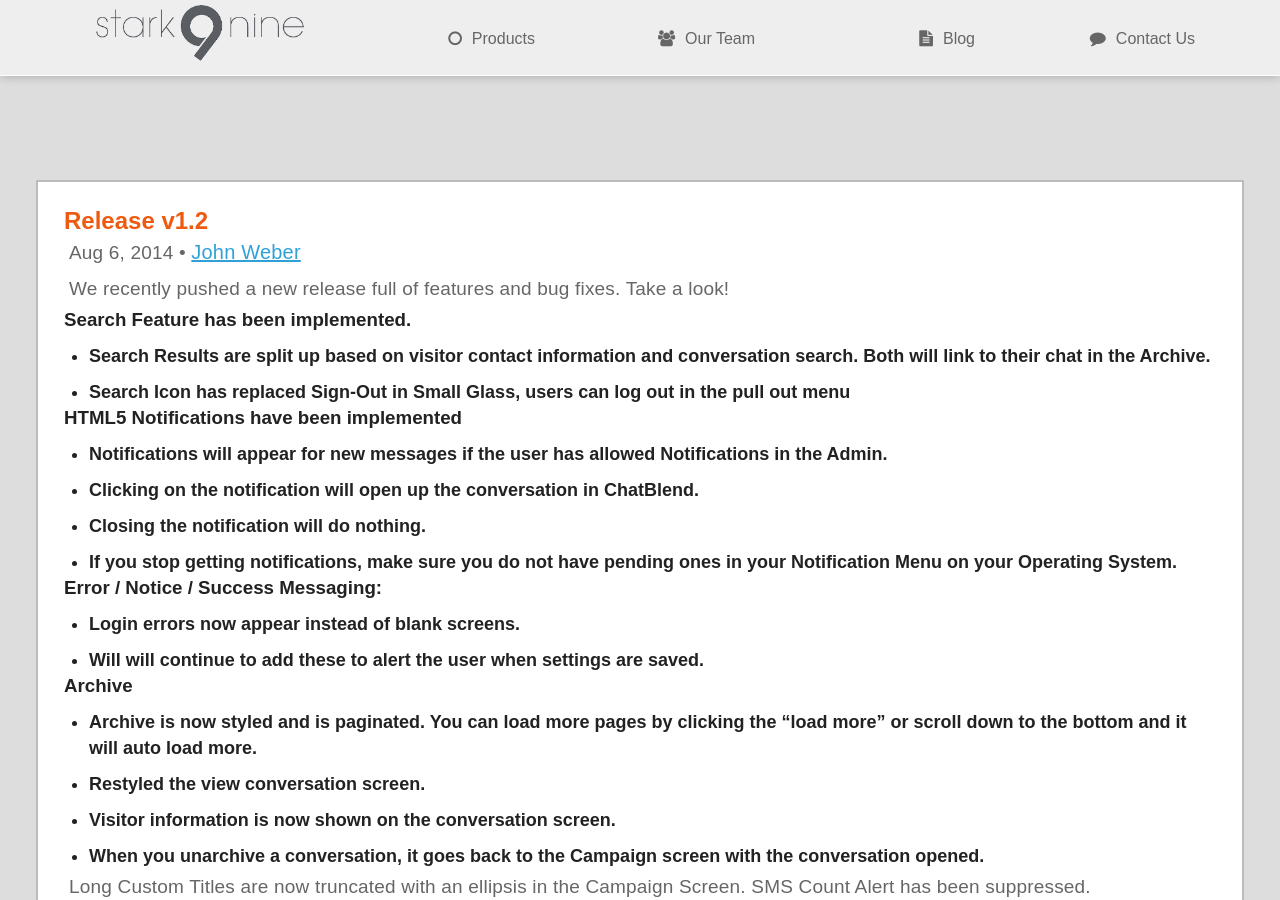
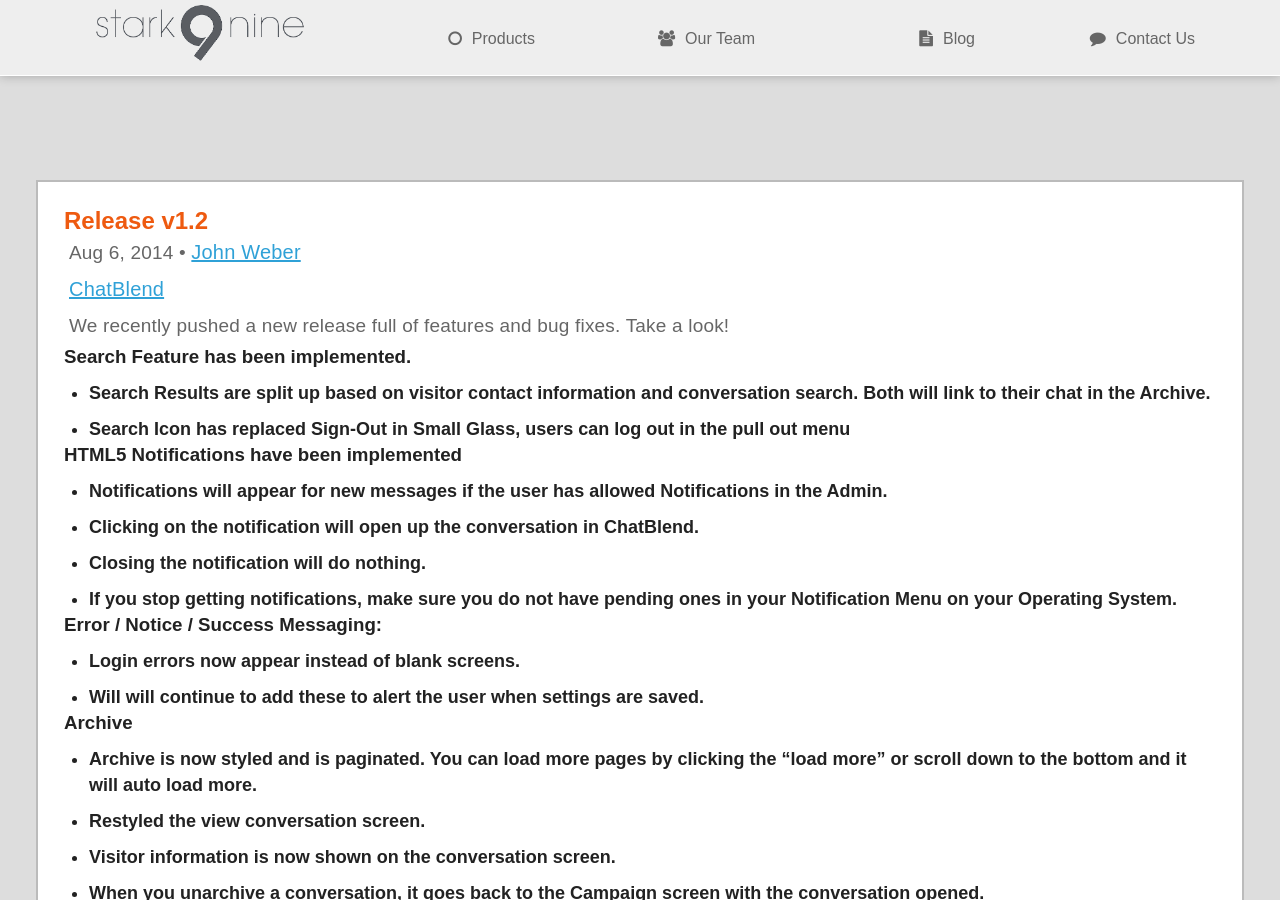
Before and after one commit to starknine/starknine.github.io, a Jekyll site: the page built from _posts/2014-08-06-release-v1.2.md, in a window 1280 px wide and 900 px high. Built offline with Jekyll 4.4.1, drawn with Linux system fonts in a browser that asks for light colours; nearby versions of some CDN libraries; some web fonts are replaced; Markdown is read by kramdown in place of the engine named in the settings.

Commit message:
adding link to chatblend

```diff
--- a/_posts/2014-08-06-release-v1.2.md
+++ b/_posts/2014-08-06-release-v1.2.md
@@ -4,6 +4,7 @@ title: "Release v1.2"
 date: 2014-08-06 14:30:00
 author: 1
 ---
+[ChatBlend](http://www.chatblend.com)
 
 We recently pushed a new release full of features and bug fixes. Take a look!
 
```
